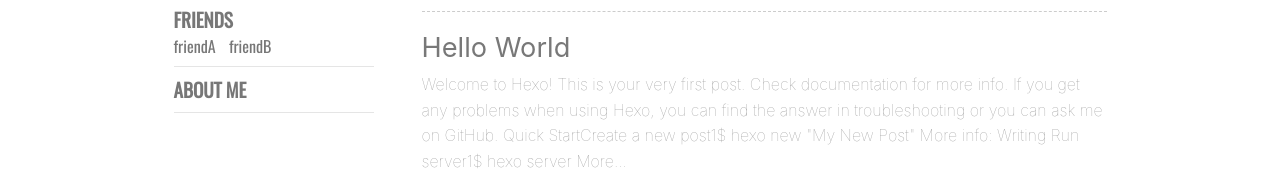
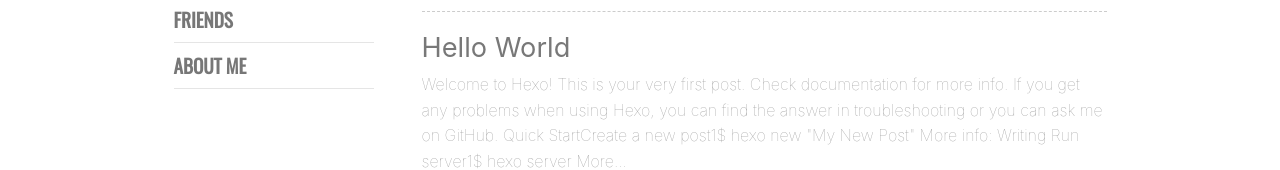
Before and after one commit to cgtv123/cgtv123.github.io, a plain HTML site: page index.html in a window 1280 px wide. Shown: the part 782-952 px from the top of the page. Drawn offline with nearby package versions, Linux system fonts and the light colour scheme; some packages are replaced by stand-ins of ours; a script that the page names is missing; a web font is replaced by a local one.

Commit message:
Site updated: 2019-02-04 10:27:38

```diff
--- a/index.html
+++ b/index.html
@@ -486,15 +486,7 @@
             <div>FRIENDS</div>
 
 
-                    <span>
-                        <a href="//www.baidu.com" target="_black">friendA</a>
-                    </span>
 
-
-
-                    <span>
-                        <a href="//www.google.com" target="_black">friendB</a>
-                    </span>
 
 
 
```
Also changed, not shown: assets/favicon.ico.
